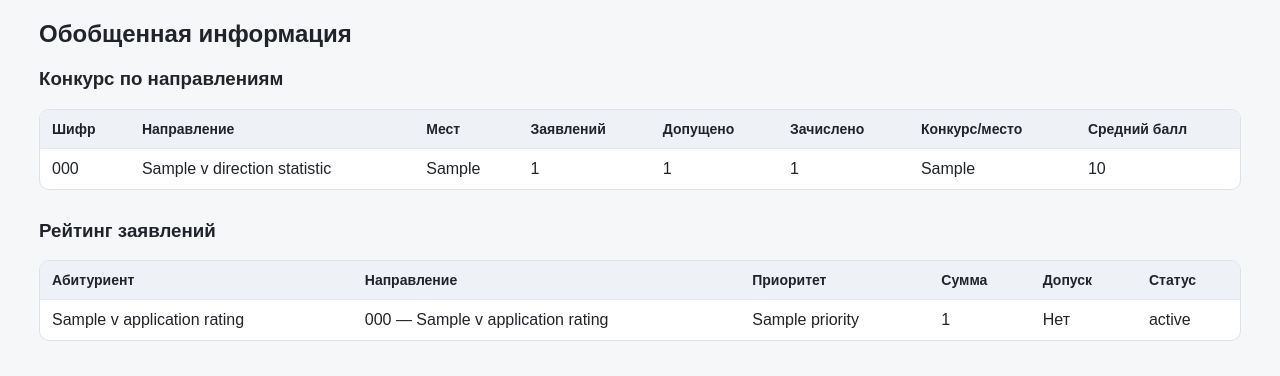
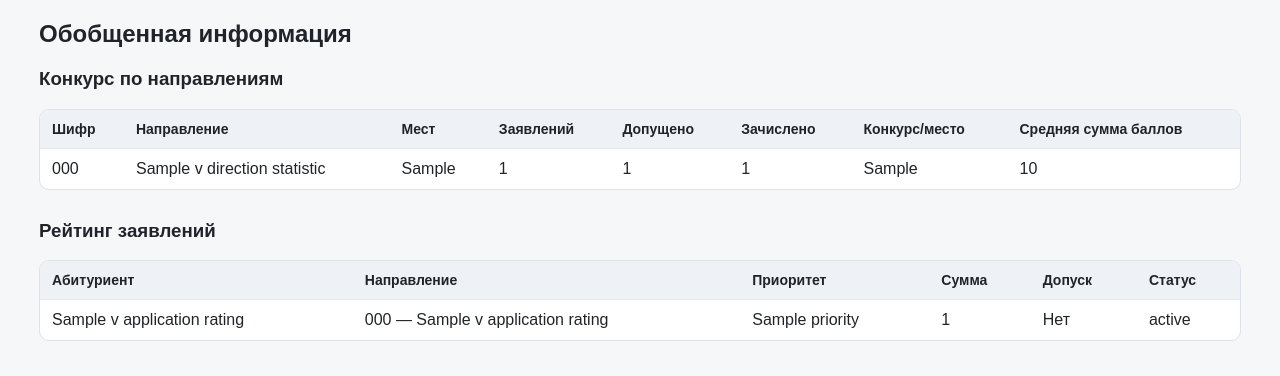
Before and after one commit to Ali-M-Al-Ahmad/admission-db-variant3, a FastAPI app: page /reports in a window 1280 px wide. Shown: the part 90-466 px from the top of the page. Run offline with FastAPI, Linux system fonts and the light colour scheme; a database or web service that is not in the repository returns one stand-in record (values such as "Sample title"); some libraries are stand-ins or nearby versions.

Commit message:
Clarify average total score label

```diff
--- a/app/templates/reports.html
+++ b/app/templates/reports.html
@@ -3,7 +3,7 @@
 {% block content %}
 <h2>Обобщенная информация</h2>
 <h3>Конкурс по направлениям</h3>
-<div class="table-wrap"><table><thead><tr><th>Шифр</th><th>Направление</th><th>Мест</th><th>Заявлений</th><th>Допущено</th><th>Зачислено</th><th>Конкурс/место</th><th>Средний балл</th></tr></thead><tbody>{% for r in stats %}<tr><td>{{r.code}}</td><td>{{r.name}}</td><td>{{r.budget_places}}</td><td>{{r.applications_count}}</td><td>{{r.eligible_count}}</td><td>{{r.enrolled_count}}</td><td>{{r.competition_per_place or ''}}</td><td>{{r.avg_total_score or ''}}</td></tr>{% endfor %}</tbody></table></div>
+<div class="table-wrap"><table><thead><tr><th>Шифр</th><th>Направление</th><th>Мест</th><th>Заявлений</th><th>Допущено</th><th>Зачислено</th><th>Конкурс/место</th><th>Средняя сумма баллов</th></tr></thead><tbody>{% for r in stats %}<tr><td>{{r.code}}</td><td>{{r.name}}</td><td>{{r.budget_places}}</td><td>{{r.applications_count}}</td><td>{{r.eligible_count}}</td><td>{{r.enrolled_count}}</td><td>{{r.competition_per_place or ''}}</td><td>{{r.avg_total_score or ''}}</td></tr>{% endfor %}</tbody></table></div>
 <h3>Рейтинг заявлений</h3>
 <div class="table-wrap"><table><thead><tr><th>Абитуриент</th><th>Направление</th><th>Приоритет</th><th>Сумма</th><th>Допуск</th><th>Статус</th></tr></thead><tbody>{% for r in rating %}<tr><td>{{r.applicant_name}}</td><td>{{r.direction_code}} — {{r.direction_name}}</td><td>{{r.priority}}</td><td>{{r.total_score}}</td><td>{{'Да' if r.is_eligible else 'Нет'}}</td><td>{{r.status}}</td></tr>{% endfor %}</tbody></table></div>
 {% endblock %}
```
